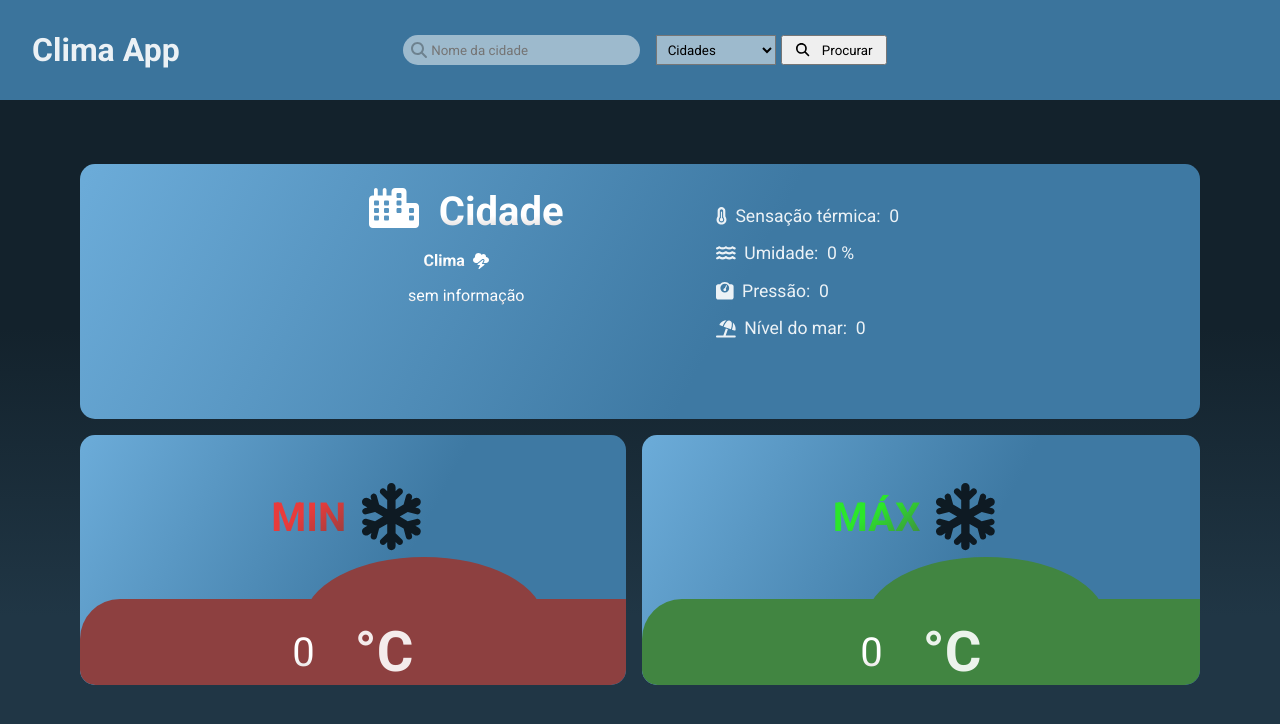
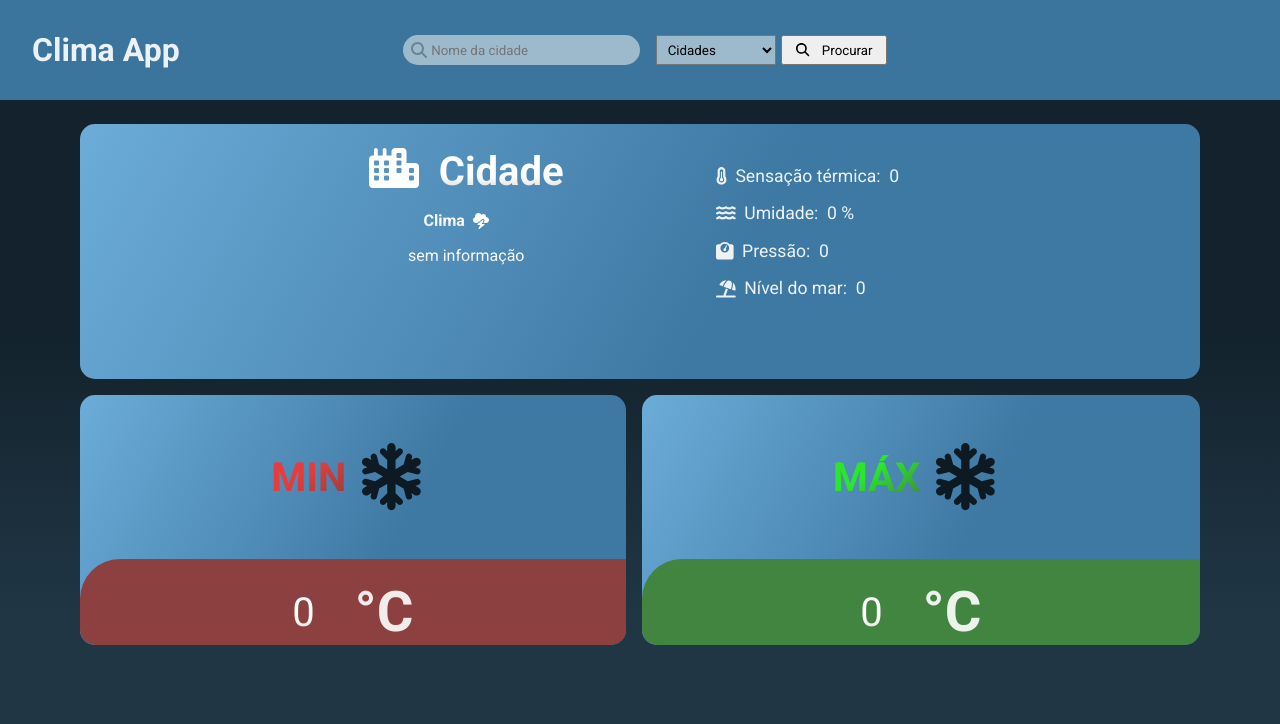
Before and after one commit to PedroBritoBastos/clima-app-react, a React (Vite) app: page / in a window 1280 px wide. Shown: the top 724 px of the page. Built offline with nearby package versions, Linux system fonts and the light colour scheme.

Commit message:
ajuste de viewport

```diff
--- a/package.json
+++ b/package.json
@@ -9,7 +9,7 @@
     "build": "vite build",
     "lint": "eslint .",
     "preview": "vite preview",
-    "predeploy": "npm run bluid",
+    "predeploy": "npm run build",
     "deploy": "gh-pages -d dist"
   },
   "dependencies": {
--- a/src/App.css
+++ b/src/App.css
@@ -1,10 +1,15 @@
 .wrapper {
+  width: 100%;
   box-sizing: border-box;
-  padding: 1em;
+  display: flex;
+  flex-direction: column;
+  align-items: center;
+  padding-right: 1em;
 }
 
 @media screen and (min-width: 480px) {
   .wrapper {
+    padding: .3em 1em;
     display: grid;
     gap: 1em;
     grid-template-areas:
@@ -16,7 +21,7 @@
 
 @media screen and (min-width: 768px) {
   .wrapper {
-    padding: 3em 5em;
+    padding: .5em 5em;
   }
 }
 
--- a/src/components/Container/CityContainer.css
+++ b/src/components/Container/CityContainer.css
@@ -5,6 +5,7 @@
   height: fit-content;
   position: relative;
   overflow-y: hidden;
+  width: 90%;
 }
 
 .style-background {
@@ -78,6 +79,9 @@
       padding-top: 0;
    }
 
+   .city-container {
+      width: 100%;
+   }
 }
 
 @media screen and (min-width: 1000px) {
--- a/src/components/Container/Container.css
+++ b/src/components/Container/Container.css
@@ -29,7 +29,13 @@
    margin-right: .5em;
 }
 
+.temp-container {
+   align-self: center;
+   width: 90%;
+}
+
 .temp-value {
+   width: 100%;
    display: flex;
    font-size: 2.5em;
    justify-content: center;
@@ -66,6 +72,7 @@
    position: absolute;
    bottom: 0;
    left: 14em;
+   display: none;
 }
 
 .info-after-max::after {
@@ -78,6 +85,7 @@
    position: absolute;
    bottom: 0;
    left: 14em;
+   display: none;
 }
 
 .max-icon {
@@ -104,6 +112,10 @@
    .max-container {
       grid-area: max;
    }
+
+   .info {
+      width: 100%;
+   }
 }
 
 @media screen and (min-width: 768px) {
--- a/src/components/Container/Container.jsx
+++ b/src/components/Container/Container.jsx
@@ -6,7 +6,7 @@ import { faTornado } from '@fortawesome/free-solid-svg-icons';
 const Container = ({tempInfo, tempValue, temp, icon, infoType, contentAfter, gradient, colorIcon}) => {
 
   return (
-    <div className={`info ${tempInfo} ${contentAfter}`}>
+    <div className={`info ${tempInfo} ${contentAfter} temp-container`}>
       {/* indicação de max e min */}
       <div className='temp-info'>
          <p className={`bold ${gradient}`}>{infoType}</p>
--- a/src/index.css
+++ b/src/index.css
@@ -10,8 +10,9 @@
 }
 
 html {
-  width: fit-content;
+  width: 100vw;
   height: 100vh;
+  overflow-x: hidden;
 }
 
 * {
@@ -21,7 +22,8 @@ html {
 }
 
 body {
-  width: 100%;
+  max-width: 100vw;
+  height: fit-content;
   background: linear-gradient(180deg, rgba(19,34,44,1) 41%, rgba(32,54,69,1) 77%);
   box-sizing: border-box;
   color: var(--default-color);
@@ -51,9 +53,3 @@ body {
   background-clip: text;
   color: transparent;
 }
-
-@media screen and (min-width: 625px) {
-  html {
-    width: 100vw;
-  }
-}
```
